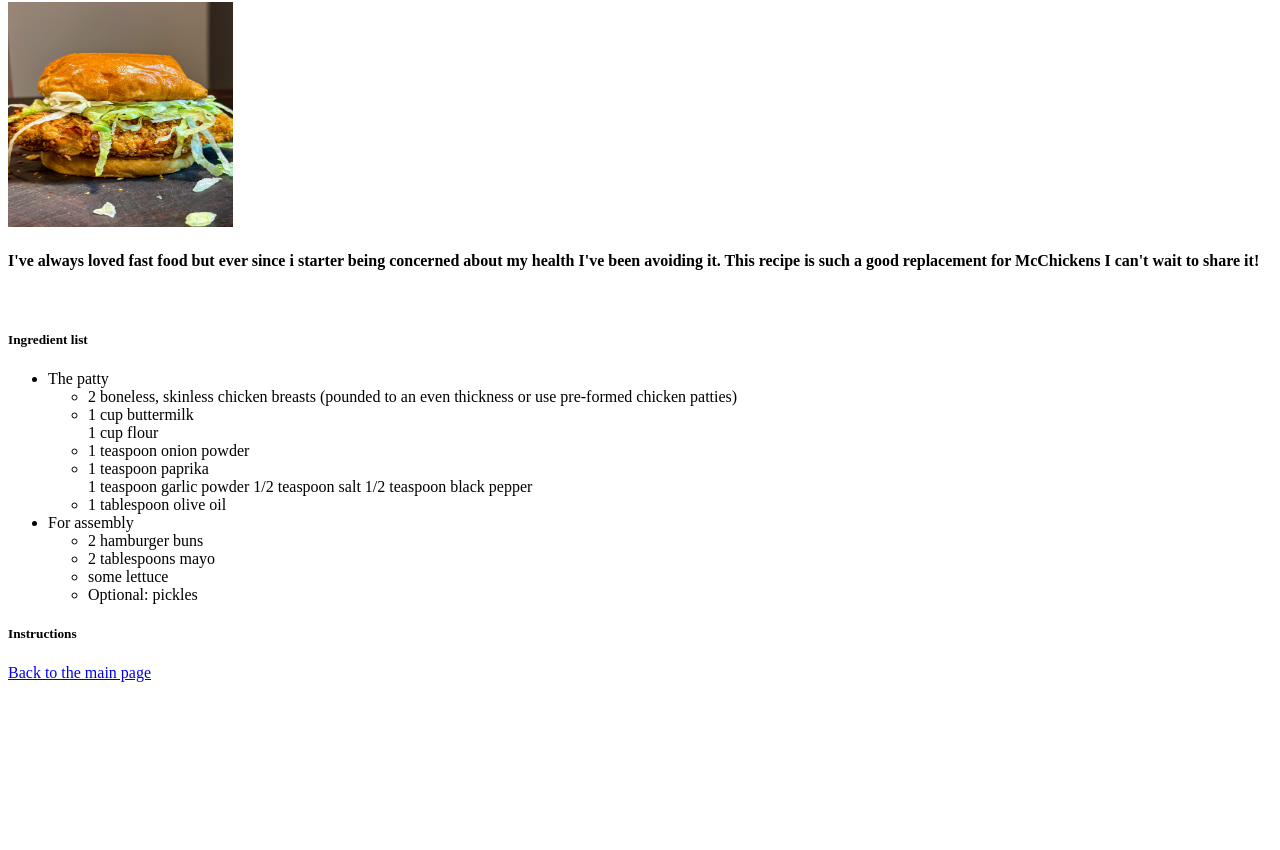
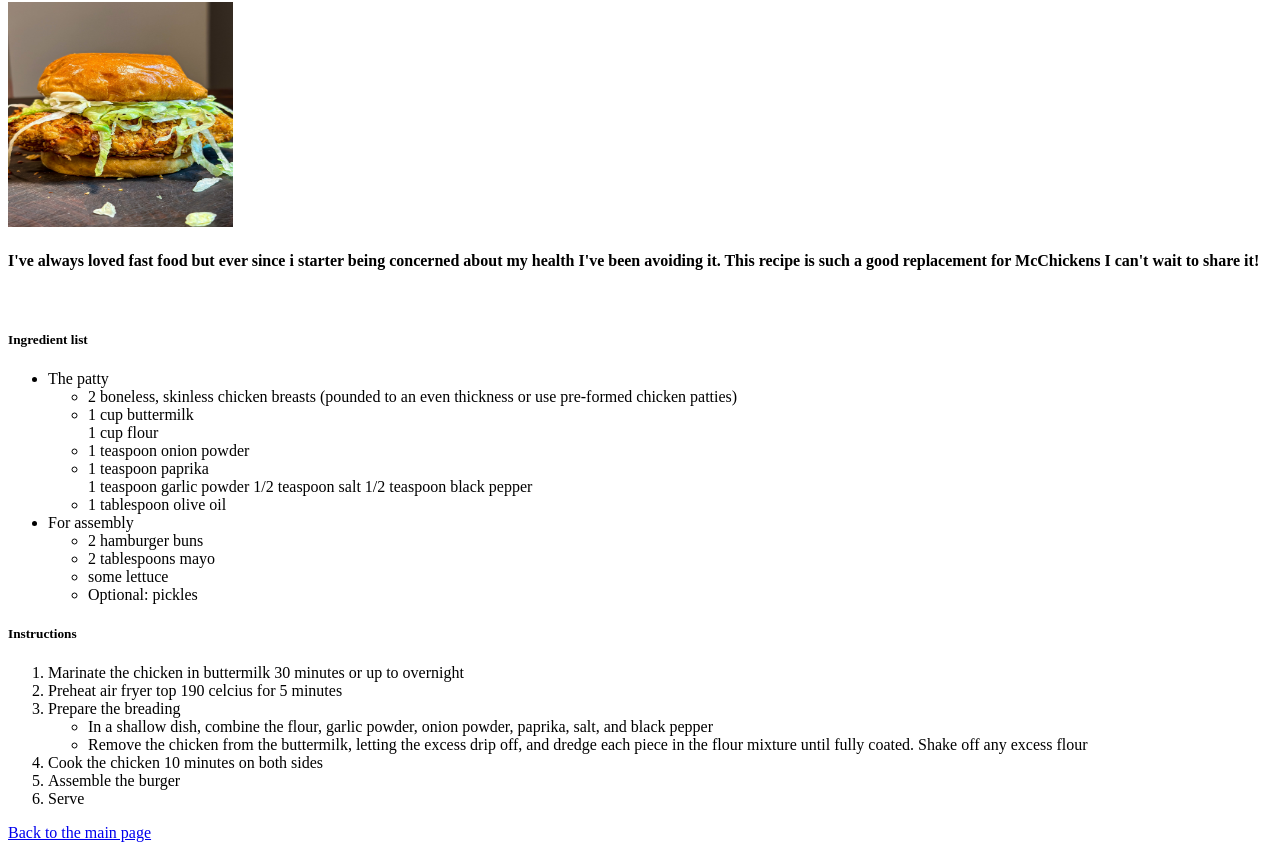
Before and after one commit to 13alinnn/odin-recipes, a plain HTML site: page recipes/mcchick.html in a window 1280 px wide. Shown: the part 78-928 px from the top of the page. Before the commit the page ends 800 px from the top, so only its background shows below. Drawn offline with Linux system fonts and the light colour scheme.

Commit message:
finish mcchicken page

```diff
--- a/recipes/mcchick.html
+++ b/recipes/mcchick.html
@@ -33,7 +33,16 @@
     </ul>
     <h5>Instructions</h5>
     <ol>
-
+        <li>Marinate the chicken in buttermilk 30 minutes or up to overnight</li>
+        <li>Preheat air fryer top 190 celcius for 5 minutes</li>
+        <li>Prepare the breading</li>
+        <ul>
+            <li>In a shallow dish, combine the flour, garlic powder, onion powder, paprika, salt, and black pepper</li>
+            <li>Remove the chicken from the buttermilk, letting the excess drip off, and dredge each piece in the flour mixture until fully coated. Shake off any excess flour</li>
+        </ul>
+        <li>Cook the chicken 10 minutes on both sides</li>
+        <li>Assemble the burger</li>
+        <li>Serve</li>
     </ol>
     <a href="../index.html">Back to the main page</a>
 
```
